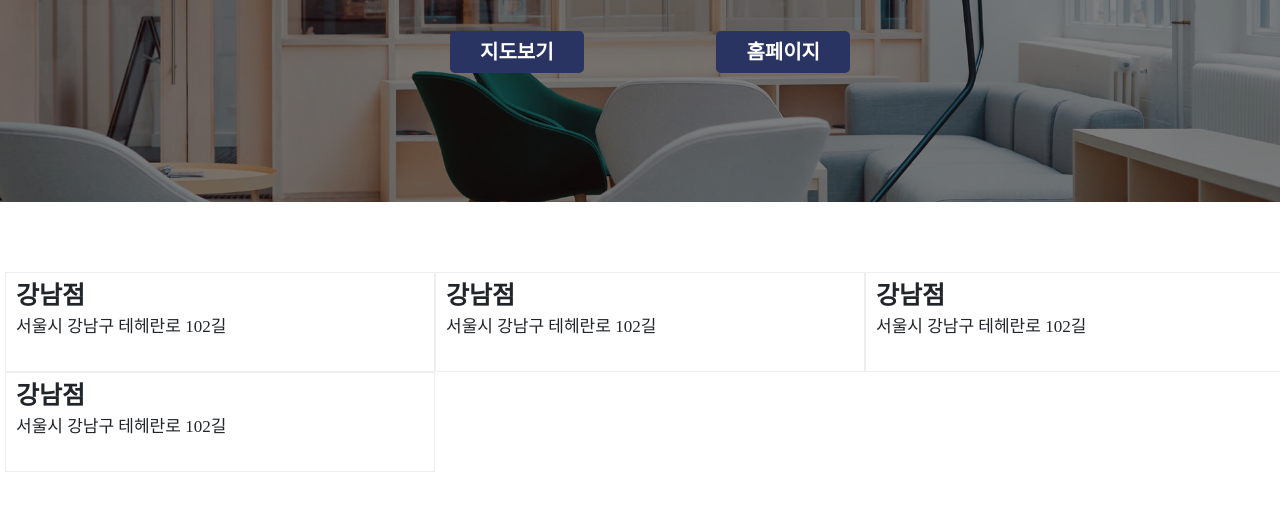
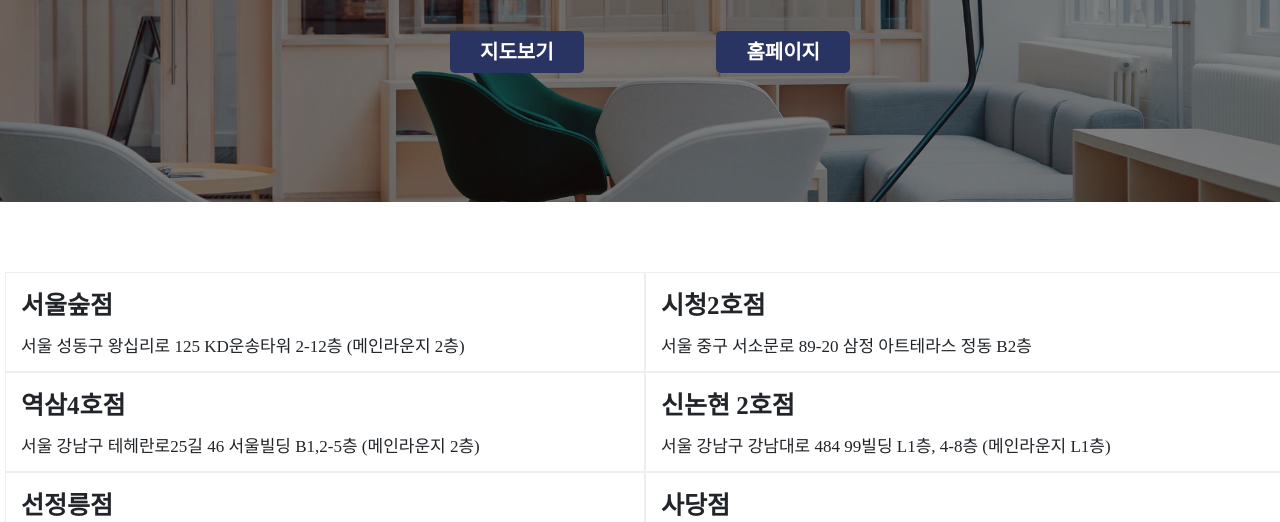
Before and after one commit to jihoon8730/05_project, a React app: page /detail/1 in a window 1280 px wide. Shown: the part 278-800 px from the top of the page. Built offline with nearby package versions, Linux system fonts and the light colour scheme.

Commit message:
ADD : 디테일페이지 지점 바인딩

```diff
--- a/src/pages/Detail/Detail.js
+++ b/src/pages/Detail/Detail.js
@@ -19,22 +19,16 @@ const Detail = ({office}) => {
         </div>
       </div>
       <div className='places'>
-        <div className='place col-md-4'>
-          <p className='place-title'>강남점</p>
-          <p className='place-address'>서울시 강남구 테헤란로 102길</p>
-        </div>
-        <div className='place col-md-4'>
-          <p className='place-title'>강남점</p>
-          <p className='place-address'>서울시 강남구 테헤란로 102길</p>
-        </div>
-        <div className='place'>
-          <p className='place-title'>강남점</p>
-          <p className='place-address'>서울시 강남구 테헤란로 102길</p>
-        </div>
-        <div className='place'>
-          <p className='place-title'>강남점</p>
-          <p className='place-address'>서울시 강남구 테헤란로 102길</p>
-        </div>
+        {
+          office[id]?.place.map(({place_title, place_address}) => {
+            return (
+              <div className='place col-md-4' key={place_title}>
+                <p className='place-title'>{place_title}</p>
+                <p className='place-address'>{place_address}</p>
+              </div>
+            )
+          })
+        }
       </div>
     </div>
   )
--- a/src/pages/Detail/Detail.scss
+++ b/src/pages/Detail/Detail.scss
@@ -81,10 +81,10 @@
 
     .place {
       display: inline-block;
-      width: 430px;
+      width: 640px;
       height: 100px;
-      padding-left: 10px;
-      padding-top: 10px;
+      padding-left: 15px;
+      padding-top: 20px;
       border: 1px solid #eee;
 
       .place-title {
@@ -92,7 +92,7 @@
         font-weight: 700;
       }
       .place-address {
-        margin-top: 10px;
+        margin-top: 20px;
         font-size: 17px;
       }
     }
```
